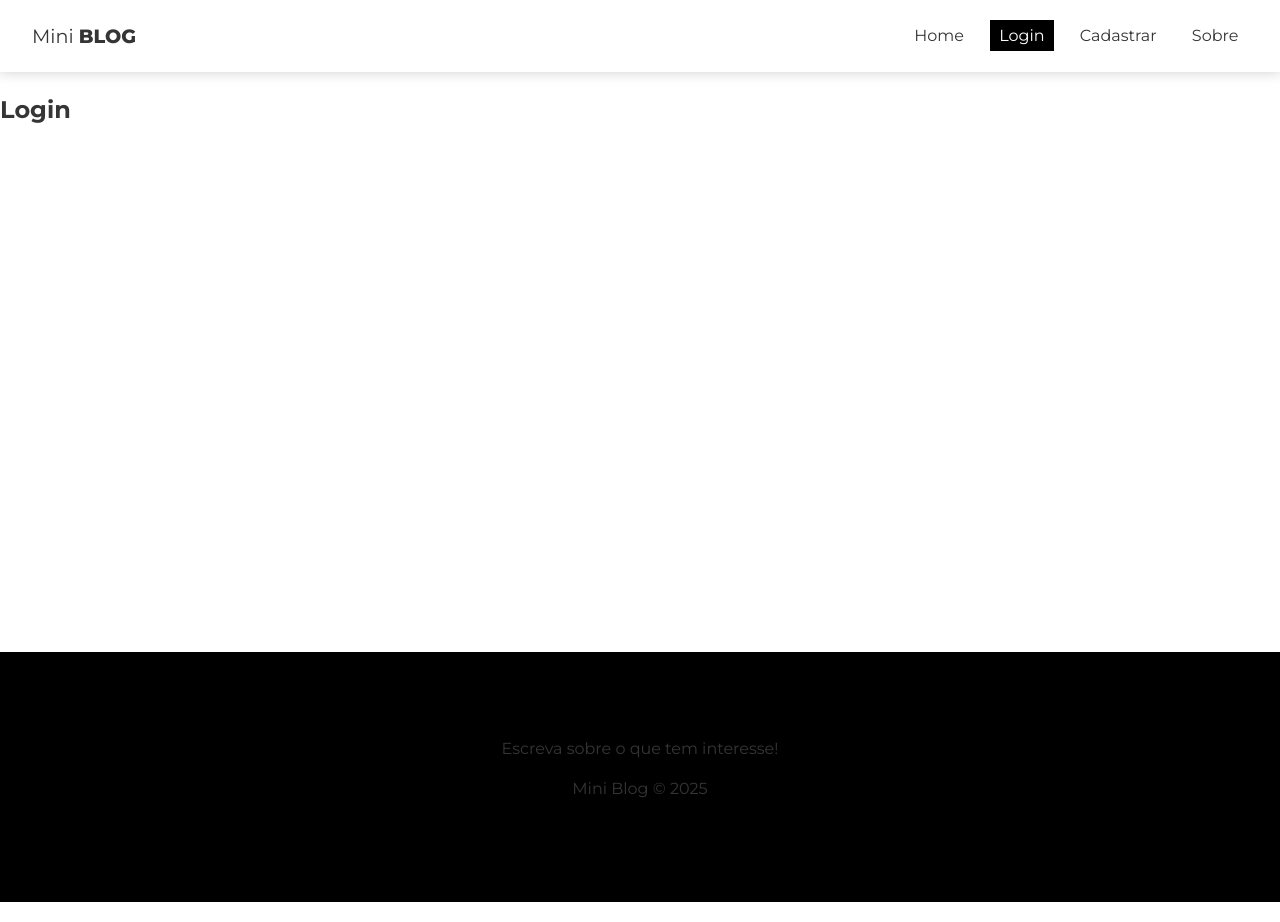
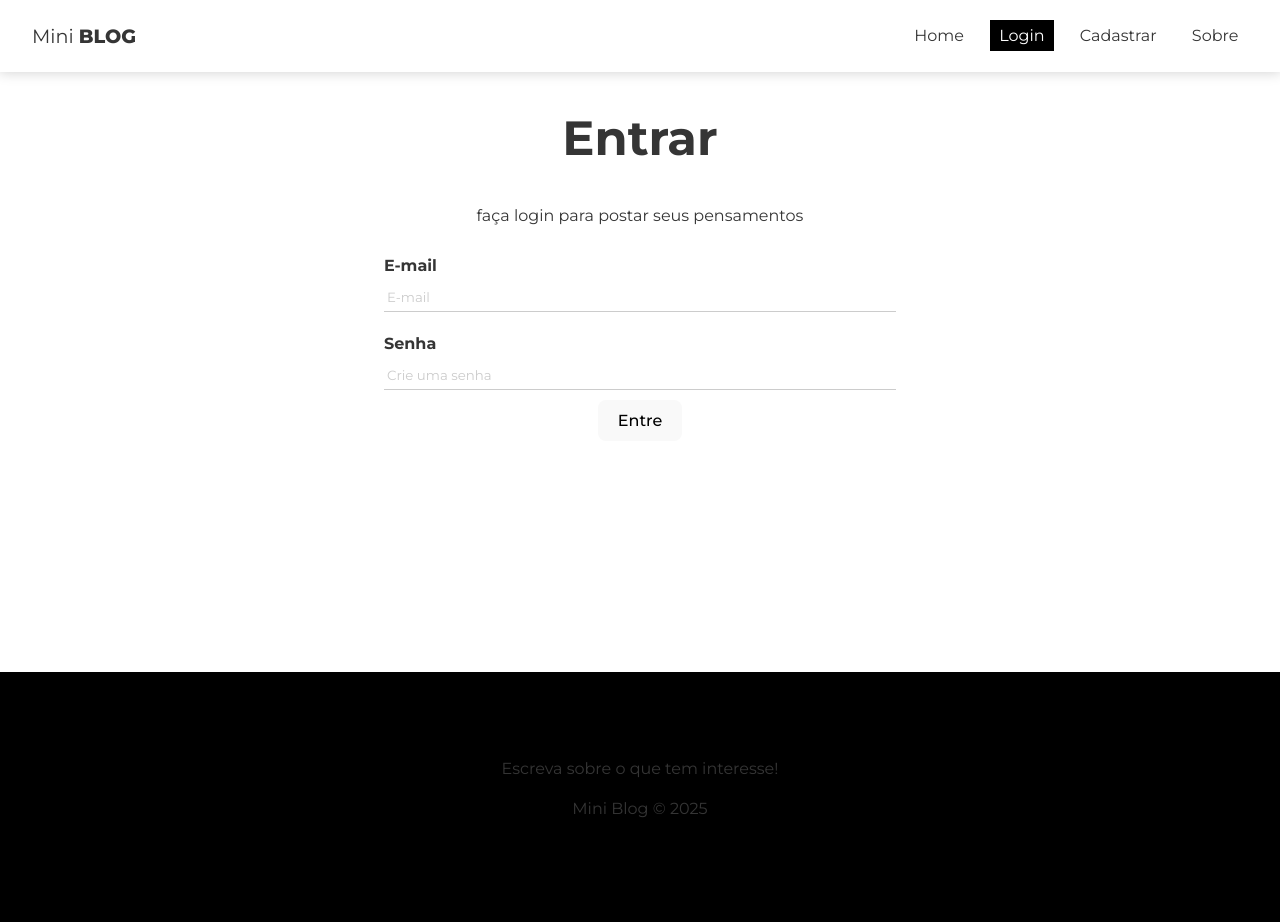
Before and after one commit to kevinsolar/miniblog, a React (Vite) app: page /login in a window 1280 px wide. Built offline with nearby package versions, Linux system fonts and the light colour scheme; no server answers.

Commit message:
Criado a página de Login e também a lógica por tras da validação do usuario.

```diff
--- a/src/hooks/useAuthentication.js
+++ b/src/hooks/useAuthentication.js
@@ -76,13 +76,37 @@
 		}
 	};
 
-	// fazer Logout / sair do usuario atual.
+	/*
+	 * Logout / sair do usuario atual.
+	 */
 	const logout = () => {
 		// cuidamos primeiro do nosso memory leak
 		checkIfIsCancelled();
 
 		//chamamos a função do firebase para fazer o signOut e passamos como parametro o usuario autenticado.
 		signOut(auth);
+	};
+
+	const login = async (data) => {
+		checkIfIsCancelled();
+
+		setLoading(true);
+		try {
+			await signInWithEmailAndPassword(auth, data.email, data.password);
+		} catch (error) {
+			let systemErrorMessage;
+
+			if (error.message.includes("user-not-found")) {
+				systemErrorMessage = "Usuário não encontrado.";
+			} else if (error.message.includes("wrong-password")) {
+				systemErrorMessage = "Senha incorreta.";
+			} else {
+				systemErrorMessage = "Ocorreu um erro.";
+			}
+
+			setError(systemErrorMessage);
+			setLoading(false);
+		}
 	};
 
 	//Utilizamos esse useEffect com o plano de que ele execute uma vez só, para colocar o cancelado como true, assim que sairmos da página.
@@ -96,6 +120,7 @@
 		createUser,
 		error,
 		loading,
-      logout,
+		logout,
+      login,
 	};
 };
--- a/src/pages/Login/Login.module.css
+++ b/src/pages/Login/Login.module.css
@@ -0,0 +1,7 @@
+.login {
+   text-align: center;
+}
+
+.login p {
+   color: var(--color-dark);
+}
--- a/src/pages/Login/index.jsx
+++ b/src/pages/Login/index.jsx
@@ -1,10 +1,72 @@
-import styles from './Login.module.css'
+import styles from "./Login.module.css";
+import { useAuthentication } from "../../hooks/useAuthentication";
+
+import { useState, useEffect } from "react";
 
 const Login = () => {
+	const [email, setEmail] = useState("");
+	const [password, setPassword] = useState("");
+	const [error, setError] = useState("");
+
+	const { login, error: authError, loading } = useAuthentication(); //renomeamos o error, pois já temos um error aqui no frontend.
+
+	const handleSubmit = async (e) => {
+		e.preventDefault();
+
+		setError("");
+
+		const user = {
+			email,
+			password,
+		};
+
+		const res = await login(user);
+	};
+
+	useEffect(() => {
+		if (authError) {
+			setError(authError);
+		}
+	}, [authError]);
+
 	return (
-		<div>
-			<h2>Login</h2>
-		</div>
+		<section className={styles.login}>
+			<h1>Entrar</h1>
+         <p>faça login para postar seus pensamentos</p>
+			<form onSubmit={handleSubmit}>
+				<label>
+					<span>E-mail</span>
+					<input
+						type="email"
+						name="email"
+						required
+						placeholder="E-mail"
+						value={email}
+						onChange={(e) => setEmail(e.target.value)}
+					/>
+				</label>
+				<label>
+					<span>Senha</span>
+					<input
+						type="password"
+						name="password"
+						required
+						placeholder="Crie uma senha"
+						value={password}
+						onChange={(e) => setPassword(e.target.value)}
+					/>
+				</label>
+
+				{!loading && <button className="btn">Entre</button>}
+				{loading && (
+					<button className="btn" disabled>
+						Aguarde...
+					</button>
+				)}
+
+				{error && <p className="error">{error}</p>}
+			</form>
+		</section>
 	);
 };
 
```
